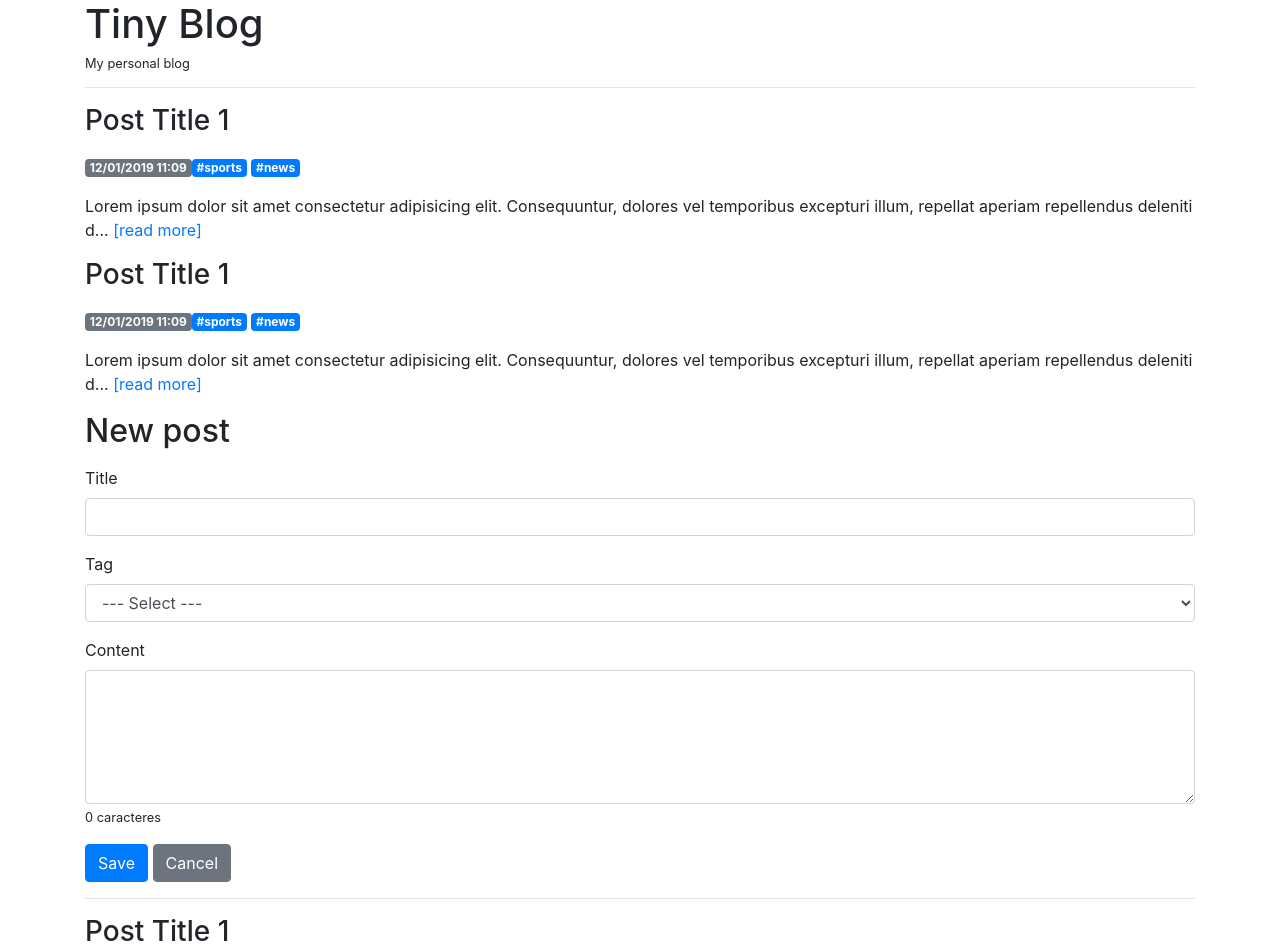
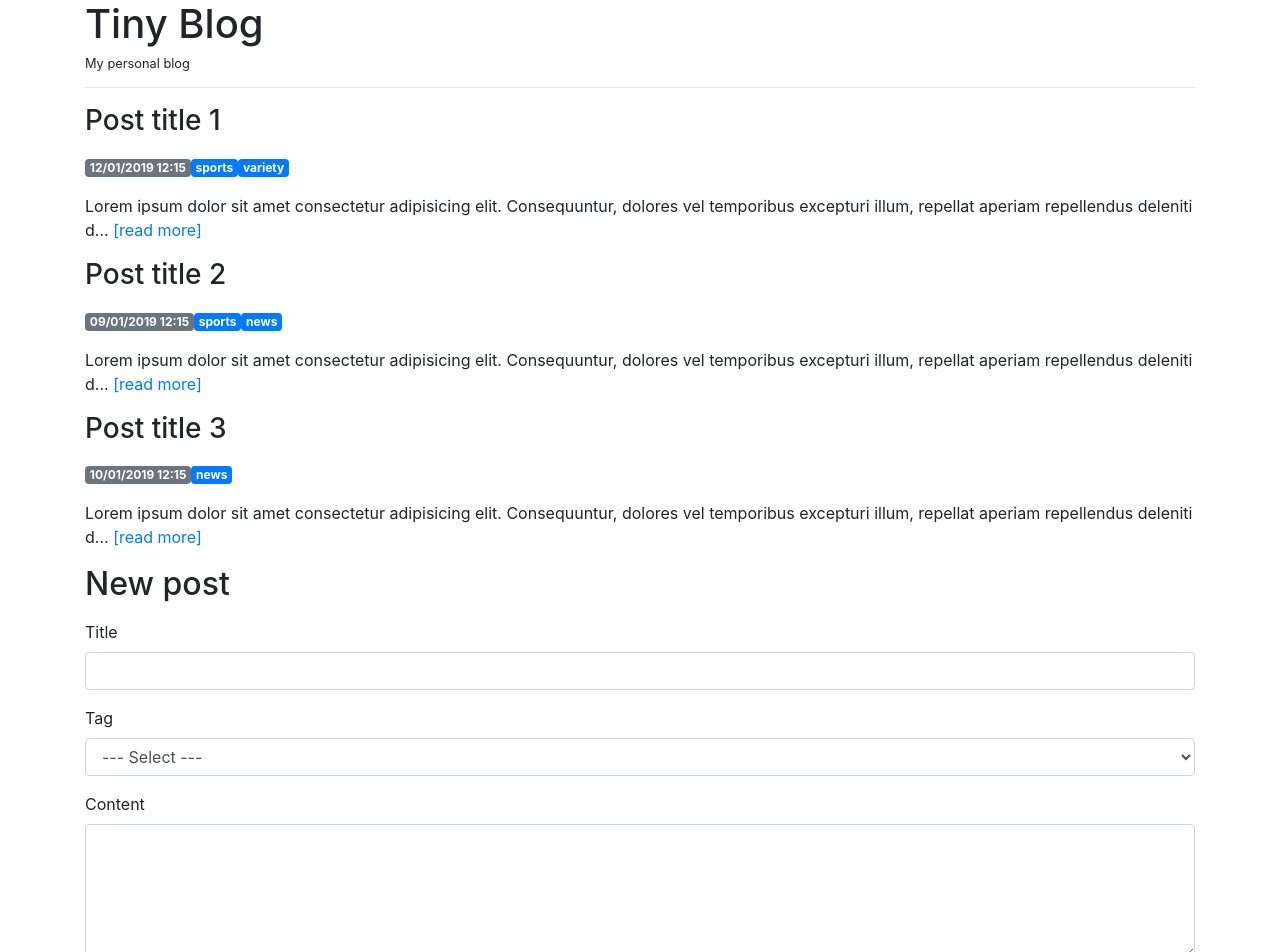
Before and after one commit to RafaelOlmedo/tinyBlog, a React (Create React App) app: page /post/1 in a window 1280 px wide. Shown: the top 952 px of the page. Built offline with nearby package versions, Linux system fonts and the light colour scheme.

Commit message:
Separa componentes e preenche com dados

```diff
--- /dev/null
+++ b/src/blog/data/blogPosts.js
@@ -0,0 +1,28 @@
+const lorenText = 'Lorem ipsum dolor sit amet consectetur adipisicing elit. ' +
+    'Consequuntur, dolores vel temporibus excepturi illum, repellat ' +
+    'aperiam repellendus deleniti debitis beatae cum ex nesciunt ' +
+    'possimus voluptates voluptate! Dignissimos alias nobis adipisci?'
+
+export const blogPosts = [
+    {
+        id: 1,
+        title: 'Post title 1',
+        date: '12/01/2019 12:15',
+        tags: [ 'sports', 'variety' ],
+        content: lorenText
+    },
+    {
+        id: 2,
+        title: 'Post title 2',
+        date: '09/01/2019 12:15',
+        tags: [ 'sports', 'news' ],
+        content: lorenText
+    },
+    {
+        id: 3,
+        title: 'Post title 3',
+        date: '10/01/2019 12:15',
+        tags: [ 'news' ],
+        content: lorenText
+    }
+]
--- /dev/null
+++ b/src/blog/pages/BlogForm.jsx
@@ -0,0 +1,37 @@
+import React from 'react'
+
+const BlogForm = (props) => (
+    <div> {/* div do Form */}
+        <h2><p>New post</p></h2>
+
+        <div className="form-group">
+            <label htmlFor="title">Title</label>
+            <input type="text" name="title" className="form-control"></input>
+        </div>
+
+        <div className="form-group">
+            <label htmlFor="tag">Tag</label>
+            <select name="tag" id="tag" className="form-control">
+                <option value="">--- Select ---</option>
+                <option value="food">Food</option>
+                <option value="sports">Sports</option>
+                <option value="variety">Variety</option>
+            </select>
+        </div>
+
+        <div className="form-group">
+            <label htmlFor="content">Content</label>
+            <textarea name="content" id="content" className="form-control" rows="5"></textarea>
+            <small>0 caracteres</small>
+        </div>
+
+        <div>
+            <button className="btn btn-primary">Save</button>
+            {' '}
+            <button className="btn btn-secondary">Cancel</button>
+
+        </div>
+    </div>
+)
+
+export default BlogForm
--- /dev/null
+++ b/src/blog/pages/BlogPost.jsx
@@ -0,0 +1,15 @@
+import React from 'react'
+import BlogPostHeader from './BlogPostHeader';
+
+const BlogPost = (props) => (
+    <div>
+        <BlogPostHeader {...props.post}/>
+
+        <p>
+            {props.post.content.substr(0, 150)}...{' '}
+            <a href={"/post/" + props.post.id}>[read more]</a>
+        </p>
+    </div>
+)
+
+export default BlogPost
--- /dev/null
+++ b/src/blog/pages/BlogPostFull.jsx
@@ -0,0 +1,34 @@
+import React from 'react'
+import BlogPostHeader from './BlogPostHeader';
+
+const lorenText = 'Lorem ipsum dolor sit amet consectetur adipisicing elit. ' +
+    'Consequuntur, dolores vel temporibus excepturi illum, repellat ' +
+    'aperiam repellendus deleniti debitis beatae cum ex nesciunt ' +
+    'possimus voluptates voluptate! Dignissimos alias nobis adipisci? ';
+
+const BlogPostFull = (props) => {
+
+    if (props.post === null) {
+        return (
+            <div className="text-danger">
+                <h3>404 - No content </h3>
+            </div>
+        )
+    }
+
+    return (
+
+        <div>
+            <BlogPostHeader {...props.post} />
+
+            <p>{props.post.content}</p>
+
+
+            <a href={"/post/edit/" + props.post.id}>[edit]</a>
+            <a href={"/delete/" + props.post.id}>[delete]</a>
+
+        </div>
+    )
+}
+
+export default BlogPostFull
--- /dev/null
+++ b/src/blog/pages/BlogPostHeader.jsx
@@ -0,0 +1,22 @@
+import React from 'react'
+
+const BlogPostHeader = (props) => (
+    <div>
+
+        <h3><p>{props.title}</p></h3>
+
+        <p>
+            <span className="badge badge-secondary">{props.date}</span>
+
+            {props.tags === undefined ? null : props.tags.map(tag => (
+                <span key={tag}>
+                    <span className="badge badge-primary">{tag}</span>
+
+                </span>
+            ))}
+        </p>
+
+    </div>
+)
+
+export default BlogPostHeader
--- a/src/blog/pages/indexPage.jsx
+++ b/src/blog/pages/indexPage.jsx
@@ -1,100 +1,30 @@
 import React from 'react'
 
-const lorenText = 'Lorem ipsum dolor sit amet consectetur adipisicing elit. ' +
-    'Consequuntur, dolores vel temporibus excepturi illum, repellat ' +
-    'aperiam repellendus deleniti debitis beatae cum ex nesciunt ' +
-    'possimus voluptates voluptate! Dignissimos alias nobis adipisci? ';
-
-const BlogPostHeader = (props) => (
-    <div>
-
-        <h3><p>Post Title 1</p></h3>
-
-        <p>
-            <span className="badge badge-secondary">12/01/2019 11:09</span>
-            <span className="badge badge-primary">#sports</span>{' '}
-            <span className="badge badge-primary">#news</span>
-        </p>
-
-    </div>
-)
-
-const BlogPost = (props) => (
-    <div>
-        <BlogPostHeader/>
-
-        <p>
-            {lorenText.substr(0, 150)}...{' '}
-            <a href="post/1">[read more]</a>
-        </p>
-    </div>
-)
-
-const BlogForm = (props) => (
-    <div> {/* div do Form */}
-        <h2><p>New post</p></h2>
-
-        <div className="form-group">
-            <label htmlFor="title">Title</label>
-            <input type="text" name="title" className="form-control"></input>
-        </div>
-
-        <div className="form-group">
-            <label htmlFor="tag">Tag</label>
-            <select name="tag" id="tag" className="form-control">
-                <option value="">--- Select ---</option>
-                <option value="food">Food</option>
-                <option value="sports">Sports</option>
-                <option value="variety">Variety</option>
-            </select>
-        </div>
-
-        <div className="form-group">
-            <label htmlFor="content">Content</label>
-            <textarea name="content" id="content" className="form-control" rows="5"></textarea>
-            <small>0 caracteres</small>
-        </div>
-
-        <div>
-            <button className="btn btn-primary">Save</button>
-            {' '}
-            <button className="btn btn-secondary">Cancel</button>
-
-        </div>
-    </div>
-)
-
-
-
-const BlogPostFull = (props) => (
-
-    <div>
-        <BlogPostHeader/>
-
-        <p>{lorenText}</p>
-        <p>{lorenText}</p>
-        <p>{lorenText}</p>
-        <p>{lorenText}</p>
-
-        <a href="/">[edit]</a>
-        <a href="/">[delete]</a>
-
-    </div>
-)
+import BlogPost from './BlogPost'
+import BlogForm from './BlogForm'
+import BlogPostFull from './BlogPostFull'
+import { blogPosts } from '../data/blogPosts';
 
 const BlogIndex = (props) => (
     <div>
-        <BlogPost />
-        <BlogPost />
+
+        {blogPosts.map(
+            post => (
+                <BlogPost
+                    key={post.id}
+                    post={post} />
+            )
+        )}
 
         <BlogForm />
 
         <hr />
 
-        <BlogPostFull />
+        <BlogPostFull post={blogPosts.length === 0 ? null : blogPosts[0]} />
 
 
     </div>
 )
 
+
 export default BlogIndex
```
